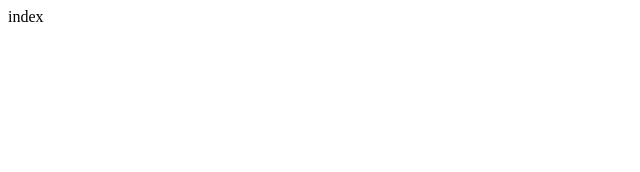
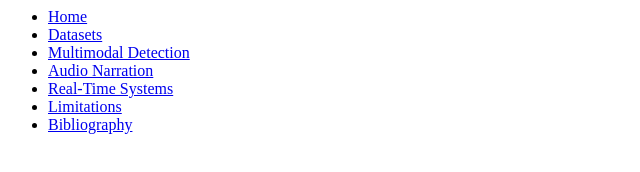
Before and after one commit to iaziz11/CS663-Project-1, a plain HTML site: page docs/index.html in a window 1280 px wide. Shown: the whole page, without its empty margins (0-640 px from the left). Drawn offline with Linux system fonts and the light colour scheme.

Commit message:
Update index.html

```diff
--- a/docs/index.html
+++ b/docs/index.html
@@ -1 +1,11 @@
-index
+<nav>
+  <ul>
+    <li><a href="index.html">Home</a></li>
+    <li><a href="datasets.html">Datasets</a></li>
+    <li><a href="multimodal.html">Multimodal Detection</a></li>
+    <li><a href="narration.html">Audio Narration</a></li>
+    <li><a href="realtime.html">Real-Time Systems</a></li>
+    <li><a href="limitations.html">Limitations</a></li>
+    <li><a href="bibliography.html">Bibliography</a></li>
+  </ul>
+</nav>
```
